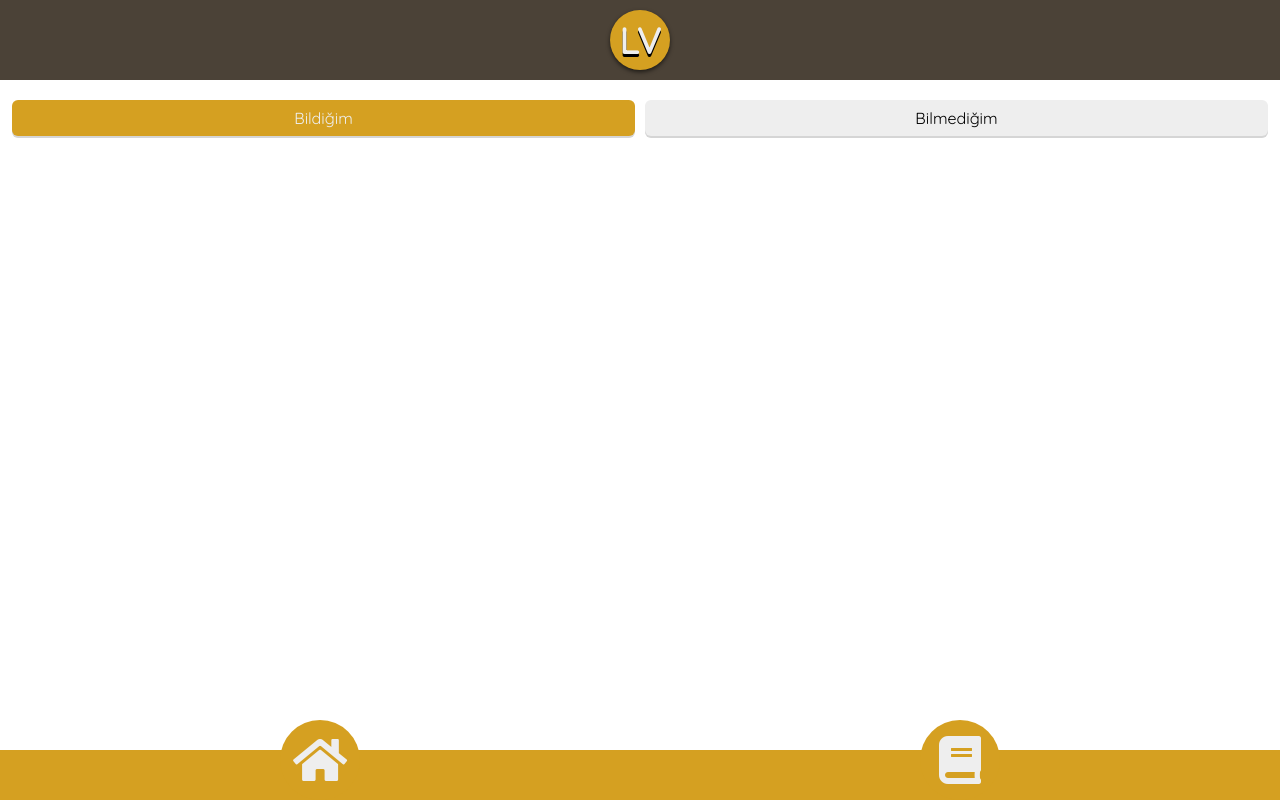
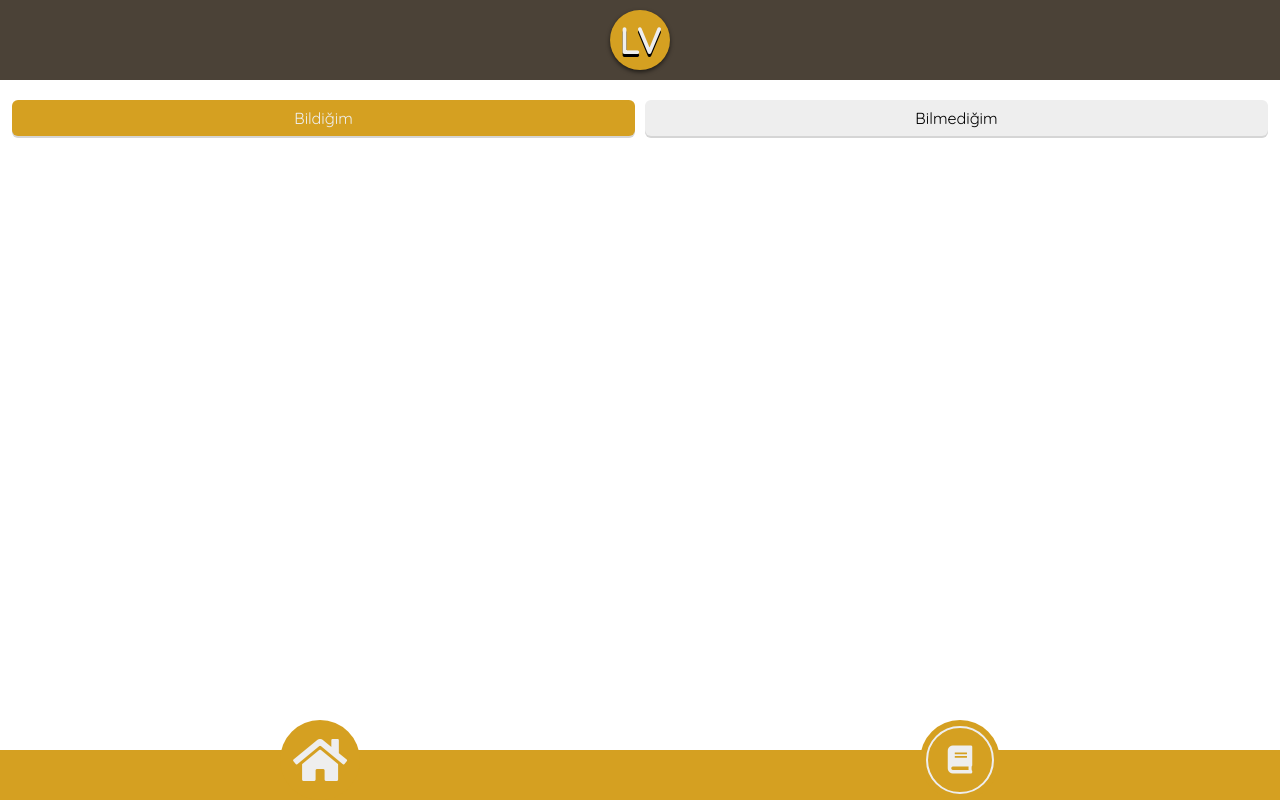
Before and after one commit to mehmetcanaygun/learnvocabulary, a React (Create React App) app: page /kelimeler in a window 1280 px wide. Built offline with nearby package versions, Linux system fonts and the light colour scheme.

Commit message:
Set active link

```diff
--- a/src/components/layout/Footer.js
+++ b/src/components/layout/Footer.js
@@ -1,16 +1,21 @@
 import React from "react";
 import { Link } from "react-router-dom";
+import PropTypes from "prop-types";
+import { connect } from "react-redux";
 
-const Footer = () => {
+const Footer = ({ activeLink }) => {
   return (
     <footer className="footer">
       <div>
-        <Link to="/">
+        <Link to="/" className={activeLink === "/" ? "active" : ""}>
           <i className="fas fa-home"></i>
         </Link>
       </div>
       <div>
-        <Link to="/kelimeler">
+        <Link
+          to="/kelimeler"
+          className={activeLink === "/kelimeler" ? "active" : ""}
+        >
           <i className="fas fa-book"></i>
         </Link>
       </div>
@@ -18,4 +23,12 @@ const Footer = () => {
   );
 };
 
-export default Footer;
+Footer.propTypes = {
+  activeLink: PropTypes.string.isRequired,
+};
+
+const mapStateToProps = (state) => ({
+  activeLink: state.words.activeLink,
+});
+
+export default connect(mapStateToProps, {})(Footer);
--- a/src/components/pages/Home.js
+++ b/src/components/pages/Home.js
@@ -1,10 +1,16 @@
-import React from "react";
+import React, { useEffect } from "react";
 import PropTypes from "prop-types";
 import { connect } from "react-redux";
-import { start } from "../../redux/actions";
+import { setActiveLink, start } from "../../redux/actions";
 import CardList from "../card/CardList";
 
-const Home = ({ words, start, started }) => {
+const Home = ({ words, start, started, setActiveLink }) => {
+  useEffect(() => {
+    setActiveLink();
+
+    // eslint-disable-next-line
+  }, []);
+
   return (
     <div className="home-page">
       {started ? (
@@ -34,6 +40,7 @@ Home.propTypes = {
   words: PropTypes.array.isRequired,
   start: PropTypes.func.isRequired,
   started: PropTypes.bool,
+  setActiveLink: PropTypes.func.isRequired,
 };
 
 const mapStateToProps = (state) => ({
@@ -41,4 +48,4 @@ const mapStateToProps = (state) => ({
   started: state.words.started,
 });
 
-export default connect(mapStateToProps, { start })(Home);
+export default connect(mapStateToProps, { start, setActiveLink })(Home);
--- a/src/components/pages/Words.js
+++ b/src/components/pages/Words.js
@@ -9,6 +9,7 @@ import {
   saveUnknown,
   addToWords,
   removeFromWords,
+  setActiveLink,
 } from "../../redux/actions";
 
 const Words = ({
@@ -21,6 +22,7 @@ const Words = ({
   saveUnknown,
   addToWords,
   removeFromWords,
+  setActiveLink,
 }) => {
   const [showKnown, setShowKnown] = useState(true);
   const [modalActive, setModalActive] = useState(false);
@@ -33,6 +35,7 @@ const Words = ({
 
   useEffect(() => {
     excludeKnownWords();
+    setActiveLink();
 
     // eslint-disable-next-line
   }, []);
@@ -176,6 +179,7 @@ Words.propTypes = {
   saveUnknown: PropTypes.func.isRequired,
   addToWords: PropTypes.func.isRequired,
   removeFromWords: PropTypes.func.isRequired,
+  setActiveLink: PropTypes.func.isRequired,
 };
 
 const mapStateToProps = (state) => ({
@@ -191,4 +195,5 @@ export default connect(mapStateToProps, {
   saveUnknown,
   addToWords,
   removeFromWords,
+  setActiveLink,
 })(Words);
--- a/src/css/App.css
+++ b/src/css/App.css
@@ -107,14 +107,27 @@ a {
   -webkit-box-align: center;
       -ms-flex-align: center;
           align-items: center;
+  -webkit-transition: font-size 0.1s linear;
+  transition: font-size 0.1s linear;
+}
+
+.footer div a.active {
+  font-size: 28px;
+}
+
+.footer div a.active::before {
+  content: "";
+  position: absolute;
+  top: 6px;
+  left: 6px;
+  width: 64px;
+  height: 64px;
+  border-radius: 50%;
+  border: 2px solid #eee;
 }
 
 .footer div a:hover {
   cursor: pointer;
-}
-
-.footer div a:active {
-  color: #4b4237;
 }
 
 .home-page {
--- a/src/redux/actionTypes.js
+++ b/src/redux/actionTypes.js
@@ -8,3 +8,4 @@ export const REMOVE_UNKNOWN = "REMOVE_UNKNOWN";
 export const ADD_TO_WORDS = "ADD_TO_WORDS";
 export const REMOVE_FROM_WORDS = "REMOVE_FROM_WORDS";
 export const RESET = "RESET";
+export const SET_ACTIVE_LINK = "SET_ACTIVE_LINK";
--- a/src/redux/actions.js
+++ b/src/redux/actions.js
@@ -11,6 +11,7 @@ import {
   ADD_TO_WORDS,
   REMOVE_FROM_WORDS,
   RESET,
+  SET_ACTIVE_LINK,
 } from "./actionTypes";
 
 // Get Words
@@ -94,3 +95,11 @@ export const reset = () => (dispatch) => {
     type: RESET,
   });
 };
+
+// Set Active Link
+export const setActiveLink = () => (dispatch) => {
+  dispatch({
+    type: SET_ACTIVE_LINK,
+    payload: window.location.pathname,
+  });
+};
--- a/src/redux/reducers/words.js
+++ b/src/redux/reducers/words.js
@@ -9,6 +9,7 @@ import {
   ADD_TO_WORDS,
   REMOVE_FROM_WORDS,
   RESET,
+  SET_ACTIVE_LINK,
 } from "../actionTypes";
 
 const initialState = {
@@ -16,6 +17,7 @@ const initialState = {
   started: false,
   unknownWords: [],
   knownWords: [],
+  activeLink: "",
 };
 
 export default function wordsReducer(state = initialState, action) {
@@ -84,6 +86,11 @@ export default function wordsReducer(state = initialState, action) {
         knownWords: [],
         unknownWords: [],
       };
+    case SET_ACTIVE_LINK:
+      return {
+        ...state,
+        activeLink: payload,
+      };
     default:
       return state;
   }
--- a/src/scss/_footer.scss
+++ b/src/scss/_footer.scss
@@ -27,14 +27,26 @@
       display: flex;
       justify-content: center;
       align-items: center;
+      transition: font-size 0.1s linear;
+    }
+
+    a.active {
+      font-size: 28px;
+    }
+
+    a.active::before {
+      content: "";
+      position: absolute;
+      top: 6px;
+      left: 6px;
+      width: 64px;
+      height: 64px;
+      border-radius: 50%;
+      border: 2px solid $color-3;
     }
 
     a:hover {
       cursor: pointer;
     }
-
-    a:active {
-      color: $color-1;
-    }
   }
 }
```
Also changed, not shown: 1 other file (tests, documents, lock files or other folders).
